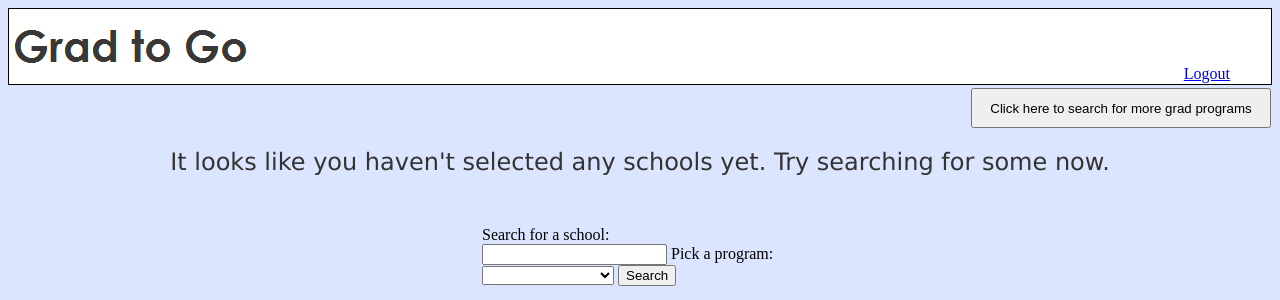
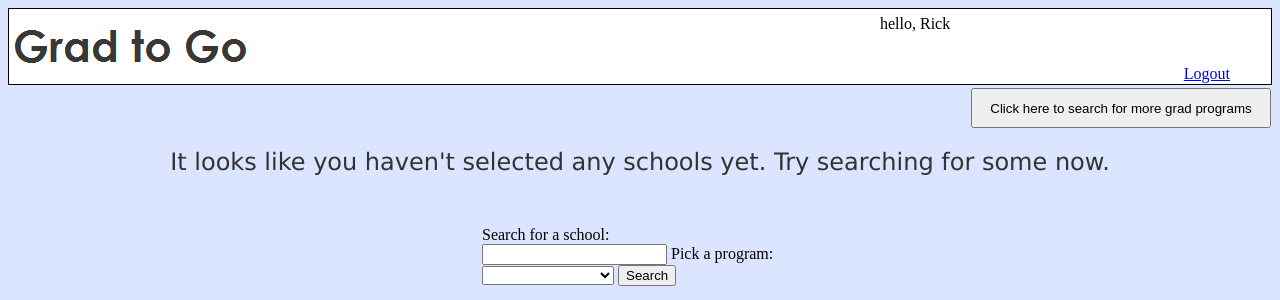
Before and after one commit to jbernie2/csc210final, a PHP site: page /index.php in a window 1280 px wide. Shown: the top 300 px of the page. Run offline with PHP 8.4, Linux system fonts and the light colour scheme; a user stored in the database is signed in; data comes from the database, SQL or seed files in the repository; data that the repository does not hold is empty; some libraries are stand-ins or nearby versions.

Commit message:
added name to top of page

```diff
--- a/php/banner/user_panel.php
+++ b/php/banner/user_panel.php
@@ -1,3 +1,4 @@
         <div id="user_panel">
+		 <div id="username"><?php echo "hello, ".$_SESSION['first_name']; ?> </div>
        	 <div id="logout"><a href="../php/logout.php">Logout</a></div>
         </div>
```
